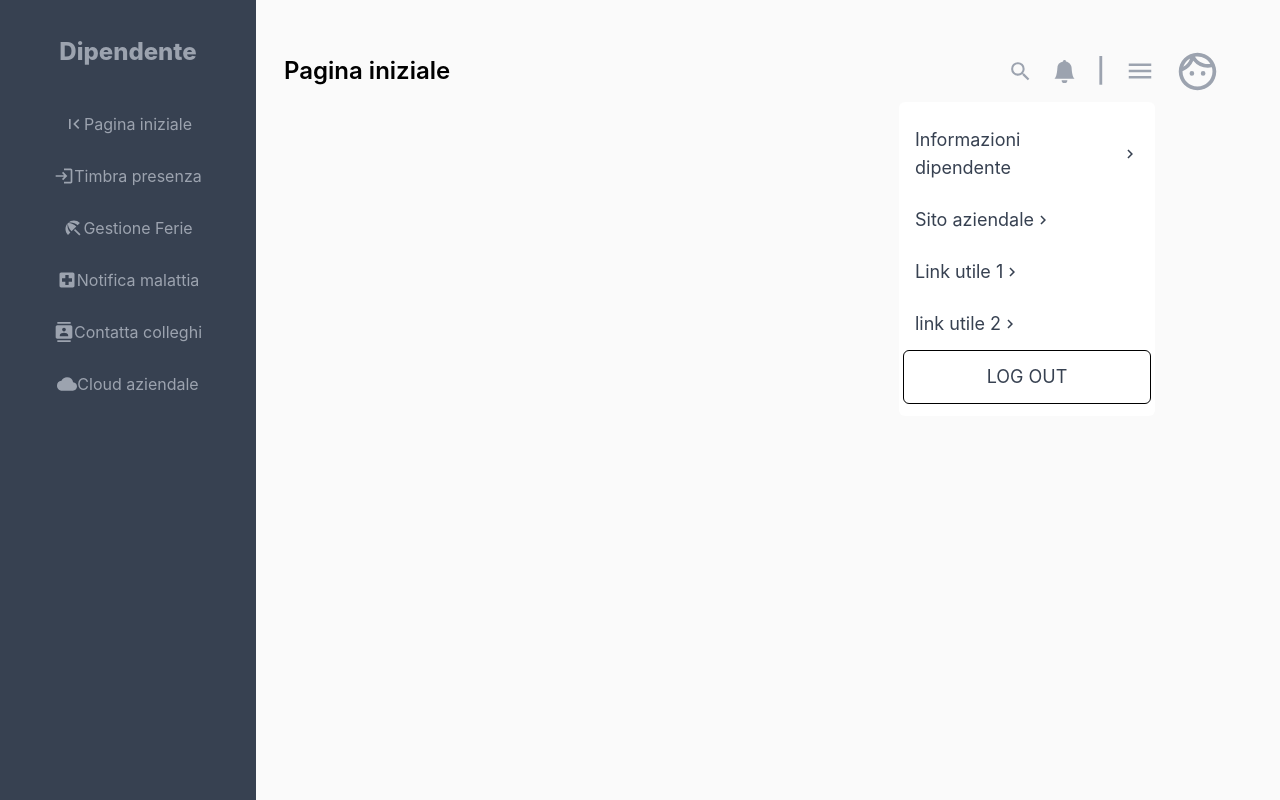
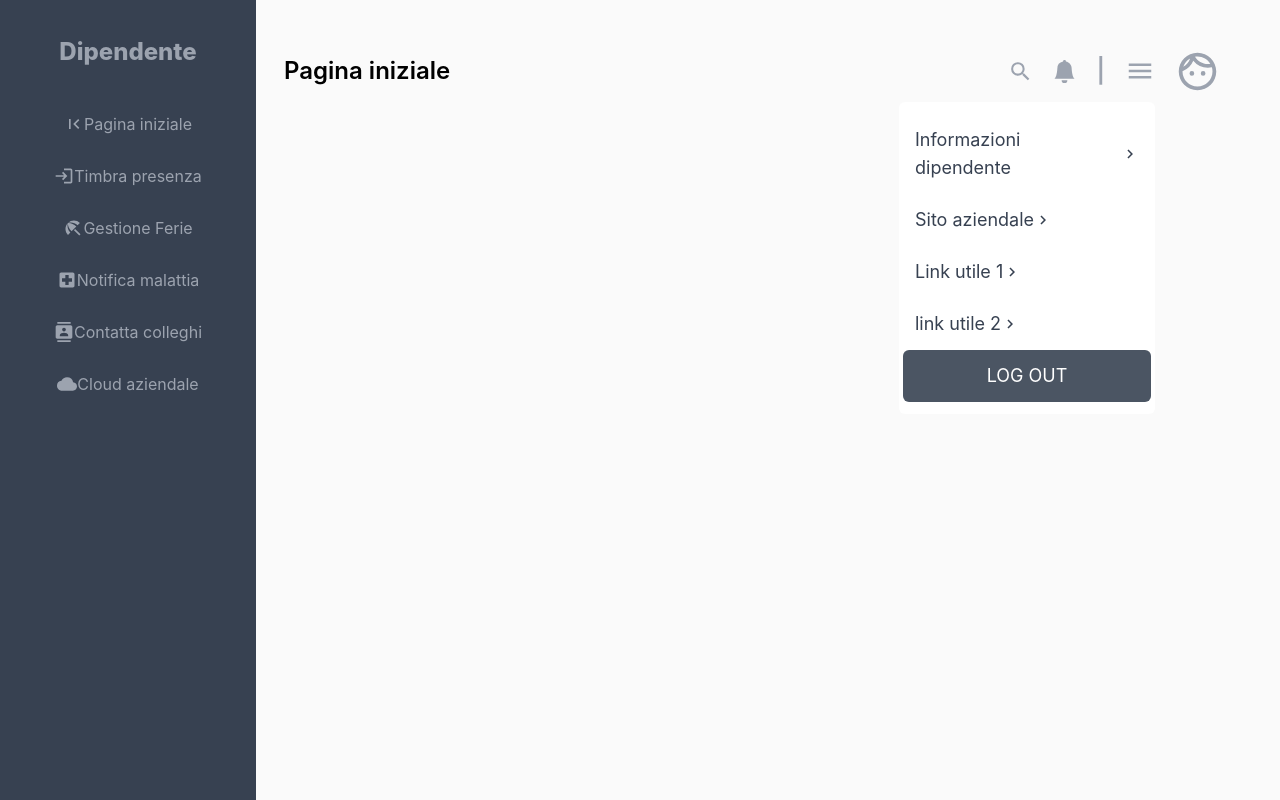
Before and after one commit to fedebone00/IS_Gestio, a Next.js app: page /areaDipendente in a window 1280 px wide. Both pictures are taken after a click on the button 1140 px from the left and 71 px from the top of the page. Built offline with nearby package versions, Linux system fonts and the light colour scheme.

Commit message:
logout button

```diff
--- /dev/null
+++ b/components/topBar/index.js
@@ -0,0 +1,21 @@
+import React, { Component } from 'react';
+import {
+  MdSearch,
+  MdMenu,
+  MdOutlineFace,
+  MdChevronRight,
+} from "react-icons/md";
+import { BsBellFill } from "react-icons/bs";
+import { FiMoreVertical } from "react-icons/fi";
+import DatePicker from "sassy-datepicker"; //Calendar component
+import { Menu, Transition } from "@headlessui/react";
+import { Fragment, useEffect, useRef, useState } from "react";
+
+function TopBar() {
+  return (
+    <h1>ii</h1>
+
+  )
+}
+
+export default TopBar
--- a/pages/areaDipendente.js
+++ b/pages/areaDipendente.js
@@ -16,6 +16,7 @@ import { FiMoreVertical } from "react-icons/fi";
 import DatePicker from "sassy-datepicker"; //Calendar component
 import { Menu, Transition } from "@headlessui/react";
 import { Fragment, useEffect, useRef, useState } from "react";
+import { TopBar } from "../components/topBar";
 
 export default function HomeDip() {
   const onChange = (date) => {
@@ -75,7 +76,7 @@ export default function HomeDip() {
                     </h1>
                   </Menu.Item>
                   <Menu.Item disabled>
-                    <h1 className="group flex w-full items-center  justify-center border-solid border border-black rounded-md px-3 py-3 ">
+                    <h1 className="group flex w-full items-center bg-gray-600 text-white justify-center rounded-md px-3 py-3 ">
                       {" "}
                       LOG OUT
                     </h1>
```
